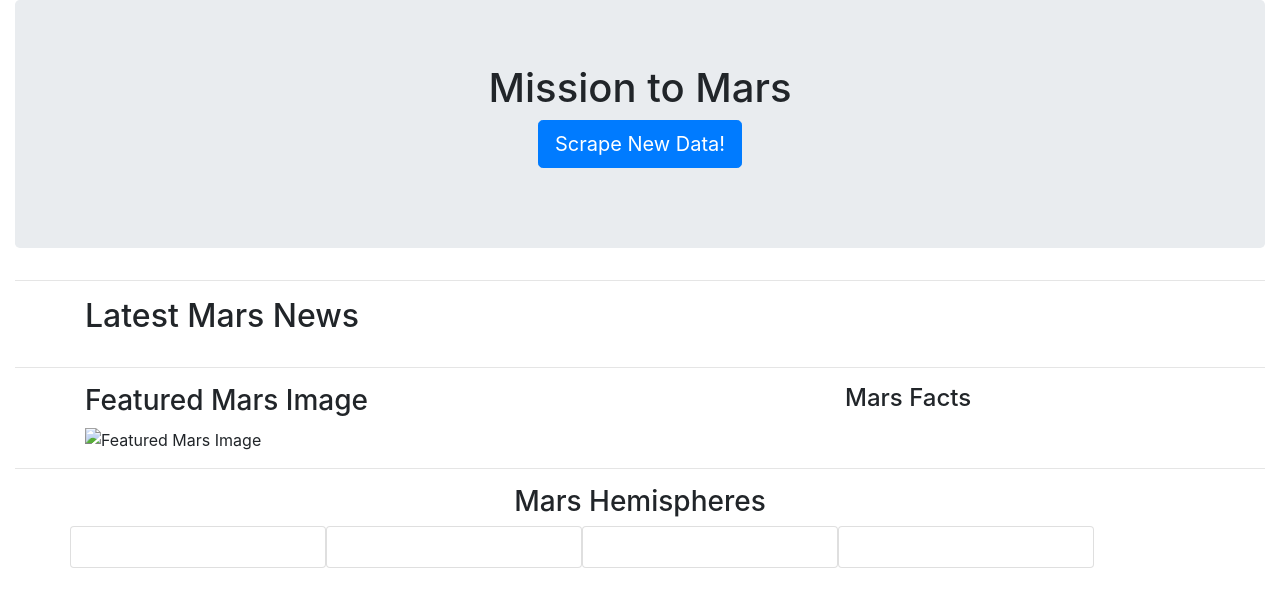
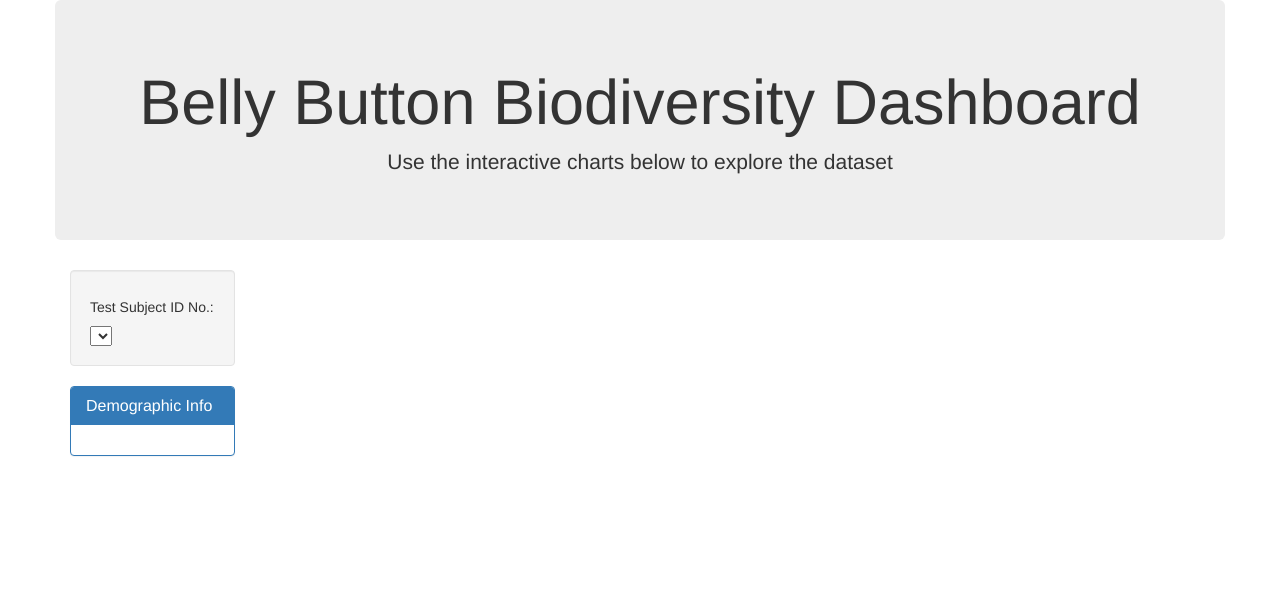
Before and after one commit to colinscampbell/project-3-group-1, a Python web app: template templates/index.html in a window 1280 px wide. Shown: the top 607 px of the page. Run offline with Jinja, Linux system fonts and the light colour scheme; the template is opened without the code that fills it, so the values that code supplies are empty; some libraries are stand-ins or nearby versions.

Commit message:
add templates folder

```diff
--- a/templates/index.html
+++ b/templates/index.html
@@ -5,82 +5,51 @@
   <meta charset="UTF-8">
   <meta name="viewport" content="width=device-width, initial-scale=1.0">
   <meta http-equiv="X-UA-Compatible" content="ie=edge">
-  <title>Mission To Mars</title>
-  <link rel="stylesheet" href="https://stackpath.bootstrapcdn.com/bootstrap/4.5.0/css/bootstrap.min.css" integrity="sha384-9aIt2nRpC12Uk9gS9baDl411NQApFmC26EwAOH8WgZl5MYYxFfc+NcPb1dKGj7Sk" crossorigin="anonymous">
+  <title>Bellybutton Biodiversity</title>
+  <link rel="stylesheet" href="https://maxcdn.bootstrapcdn.com/bootstrap/3.3.7/css/bootstrap.min.css">
   <link rel= "stylesheet" type= "text/css" href= "{{ url_for('static', filename='css/style.css') }}">
-
 </head>
 
 <body>
-  <div class="container-fluid">
-    <div class="jumbotron text-center">
-      <h1>Mission to Mars</h1>
-      <p><a class="btn btn-primary btn-lg" href="/scrape" role="button">Scrape New Data!</a></p>
+
+  <div class="container">
+    <div class="row">
+      <div class="col-md-12 jumbotron text-center">
+        <h1>Belly Button Biodiversity Dashboard</h1>
+        <p>Use the interactive charts below to explore the dataset</p>
+      </div>
     </div>
-
-  <hr>
-
-    <div class="container" id="news">
-      <div class = "row">
-        <div class = "col-12">
-          <h2>Latest Mars News</h2>
-          <h6>{{ mars8.Title }}</h6>
-          <p>{{ mars8.Summary }}</p>
+    <div class="row">
+      <div class="col-md-2">
+        <div class="well">
+          <h5>Test Subject ID No.:</h5>
+          <select id="selDataset" onchange="optionChanged(this.value)"></select>
+        </div>
+        <div class="panel panel-primary">
+          <div class="panel-heading">
+            <h3 class="panel-title">Demographic Info</h3>
+          </div>
+          <div id="sample-metadata" class="panel-body"></div>
         </div>
       </div>
-    </div>
-
-  <hr>
-
-    <div class="container" id="info">
-      <div class = "row">
-        <div class = "col-8">
-          <h3>Featured Mars Image</h3>
-          <img src="{{ mars8.ImageURL }}" alt="Featured Mars Image">
-        </div>
-
-        <div class = "col" id="table">
-          <h4>Mars Facts</h4>
-          {{ mars8.MarsStats |safe}}
-        </div>
+      <div class="col-md-5">
+        <div id="bar"></div>
+      </div>
+      <div class="col-md-5">
+        <div id="gauge"></div>
       </div>
     </div>
-
-  <hr>
-
-    <div class="container" id="hemisphere">
-      <h3 style="text-align: center;">Mars Hemispheres</h3>
-      <div class="row">
-        <div class="card" style="width: 16rem;">
-          <img class="card-img-top" src="{{ mars8.MarsHemi[0]['img_url'] }}" alt="{{ mars8.MarsHemi[0]['title'] }}">
-          <div class="card-body">
-            <h5 class="card-text">{{ mars8.MarsHemi[0]['title'] }}</h5>
-          </div>
-        </div>
-
-        <div class="card" style="width: 16rem;">
-          <img class="card-img-top" src="{{ mars8.MarsHemi[1]['img_url'] }}" alt="{{ mars8.MarsHemi[1]['title'] }}">
-          <div class="card-body">
-            <h5 class="card-text">{{ mars8.MarsHemi[1]['title'] }}</h5>
-          </div>
-        </div>
-
-        <div class="card" style="width: 16rem;">
-          <img class="card-img-top" src="{{ mars8.MarsHemi[2]['img_url'] }}" alt="{{ mars8.MarsHemi[2]['title'] }}">
-          <div class="card-body">
-            <h5 class="card-text">{{ mars8.MarsHemi[2]['title'] }}</h5>
-          </div>
-        </div>
-
-        <div class="card" style="width: 16rem;">
-          <img class="card-img-top" src="{{ mars8.MarsHemi[3]['img_url'] }}" alt="{{ mars8.MarsHemi[3]['title'] }}">
-          <div class="card-body">
-            <h5 class="card-text">{{ mars8.MarsHemi[3]['title'] }}</h5>
-          </div>
-        </div>
+    <div class="row">
+      <div class="col-md-12">
+        <div id="bubble"></div>
       </div>
     </div>
   </div>
+
+  <script src="https://d3js.org/d3.v5.min.js"></script>
+  <script src="https://cdn.plot.ly/plotly-latest.min.js"></script>
+  <script src="./static/js/app.js"></script>
+  <!-- <script src="./static/js/bonus.js"></script> -->
 </body>
 
 </html>
```
